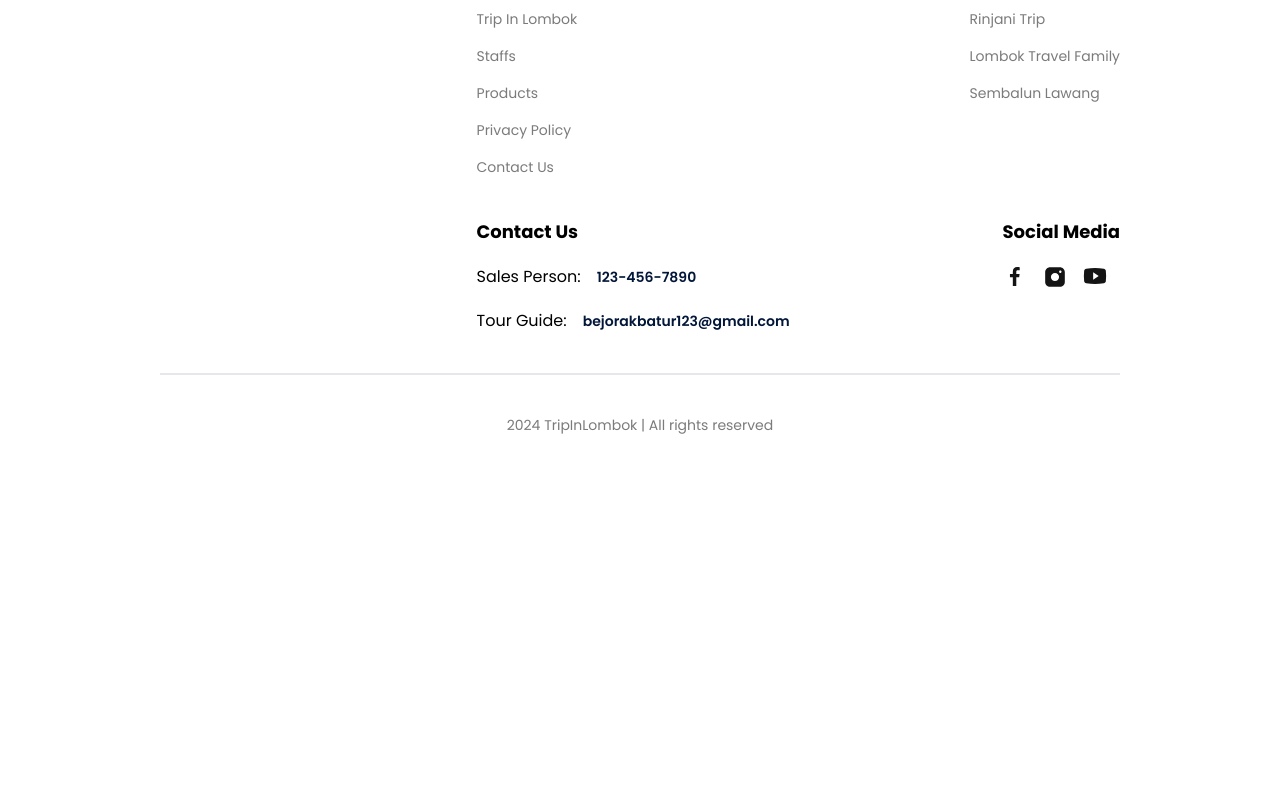
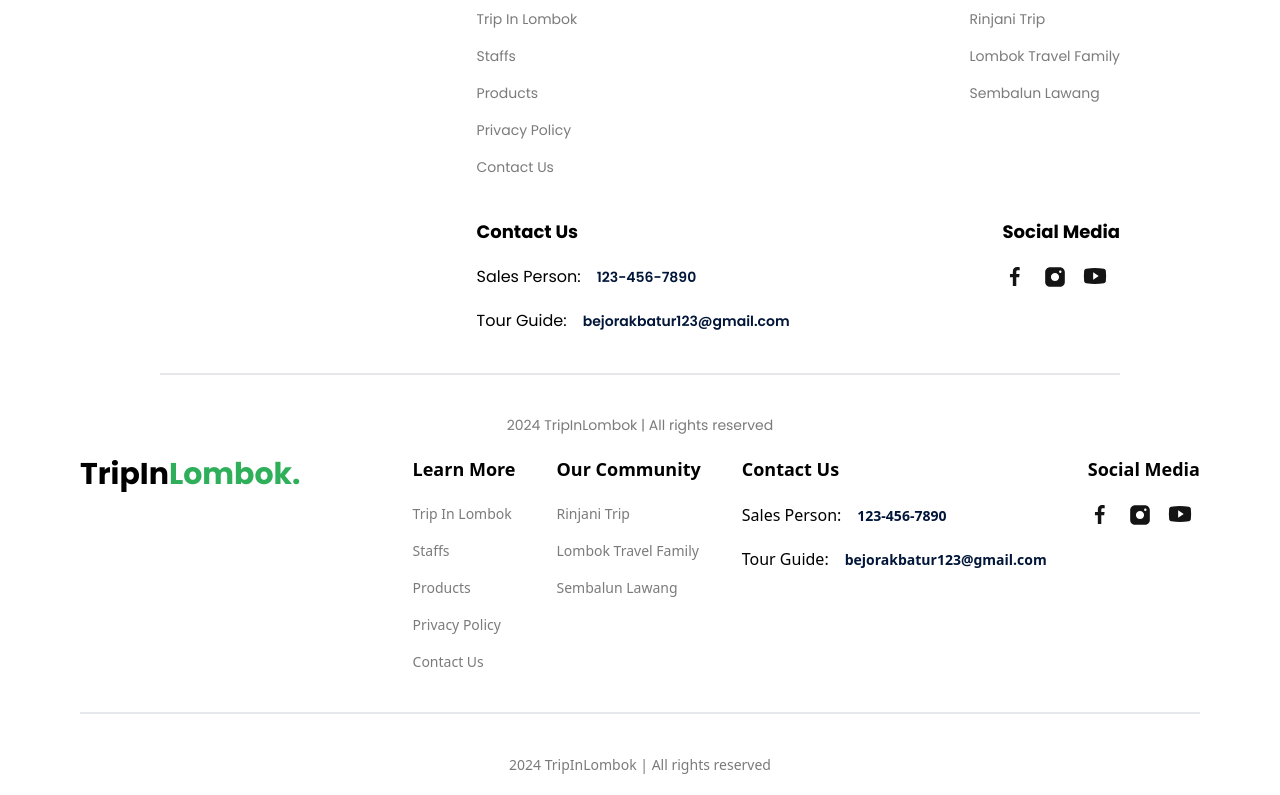
Before and after one commit to anggawidiarta/lomboktrip, a Next.js app: page / in a window 1280 px wide. Shown: the part 4237-5032 px from the top of the page. Before the commit the page ends 4693 px from the top, so only its background shows below. Built offline with nearby package versions, Linux system fonts and the light colour scheme.

Commit message:
fix: move footer to layout components

```diff
--- a/app/(main)/layout.tsx
+++ b/app/(main)/layout.tsx
@@ -1,6 +1,7 @@
 import type { Metadata } from "next";
 import "@/styles/globals.css";
 import Navbar from "@/components/Navbar";
+import Footer from "@/components/Footer";
 
 export const metadata: Metadata = {
   title: "Trip In Lombok",
@@ -24,7 +25,7 @@ export default function RootLayout({
       <body>
         <Navbar />
         {children}
-        {/* Footer */}
+        <Footer />
       </body>
     </html>
   );
```
